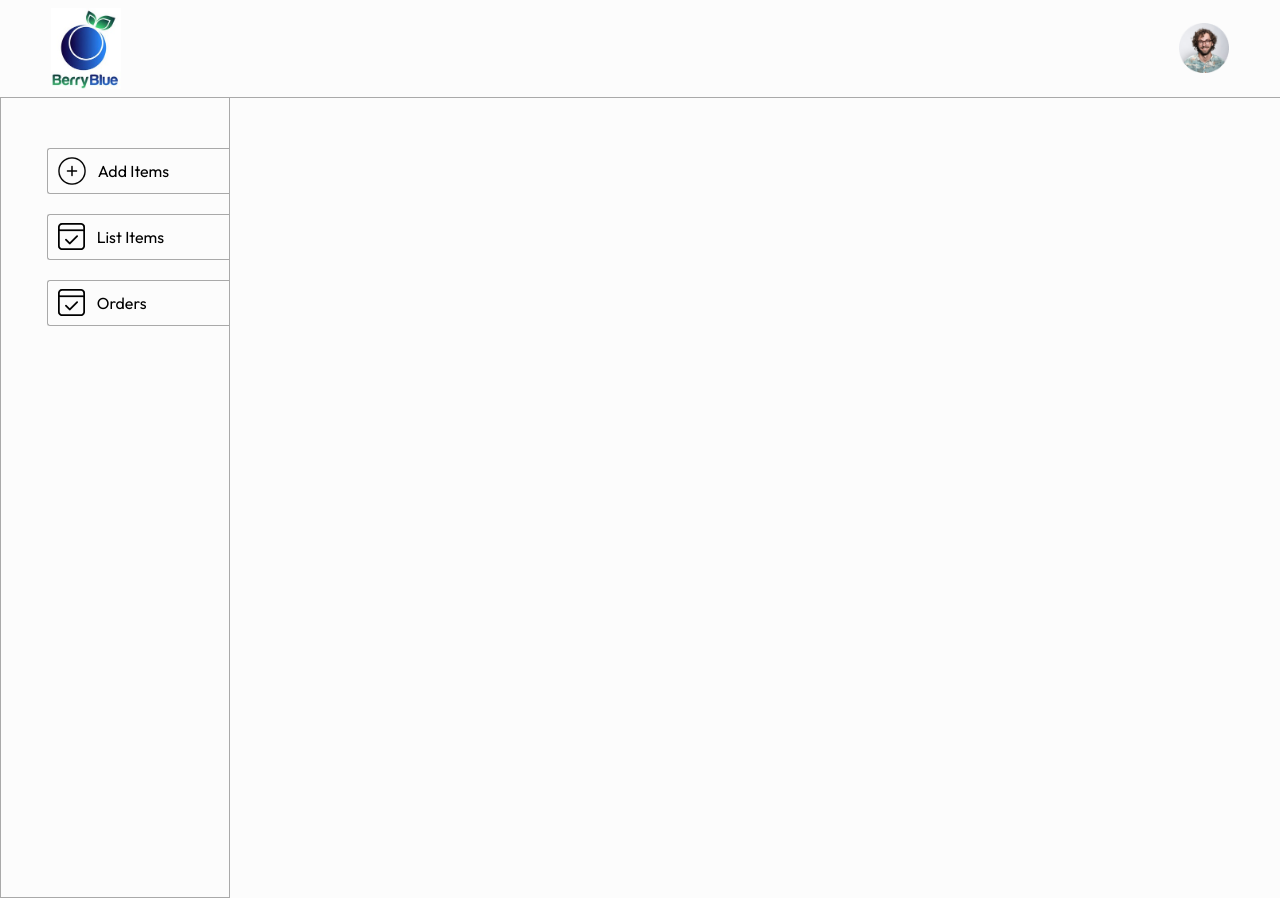
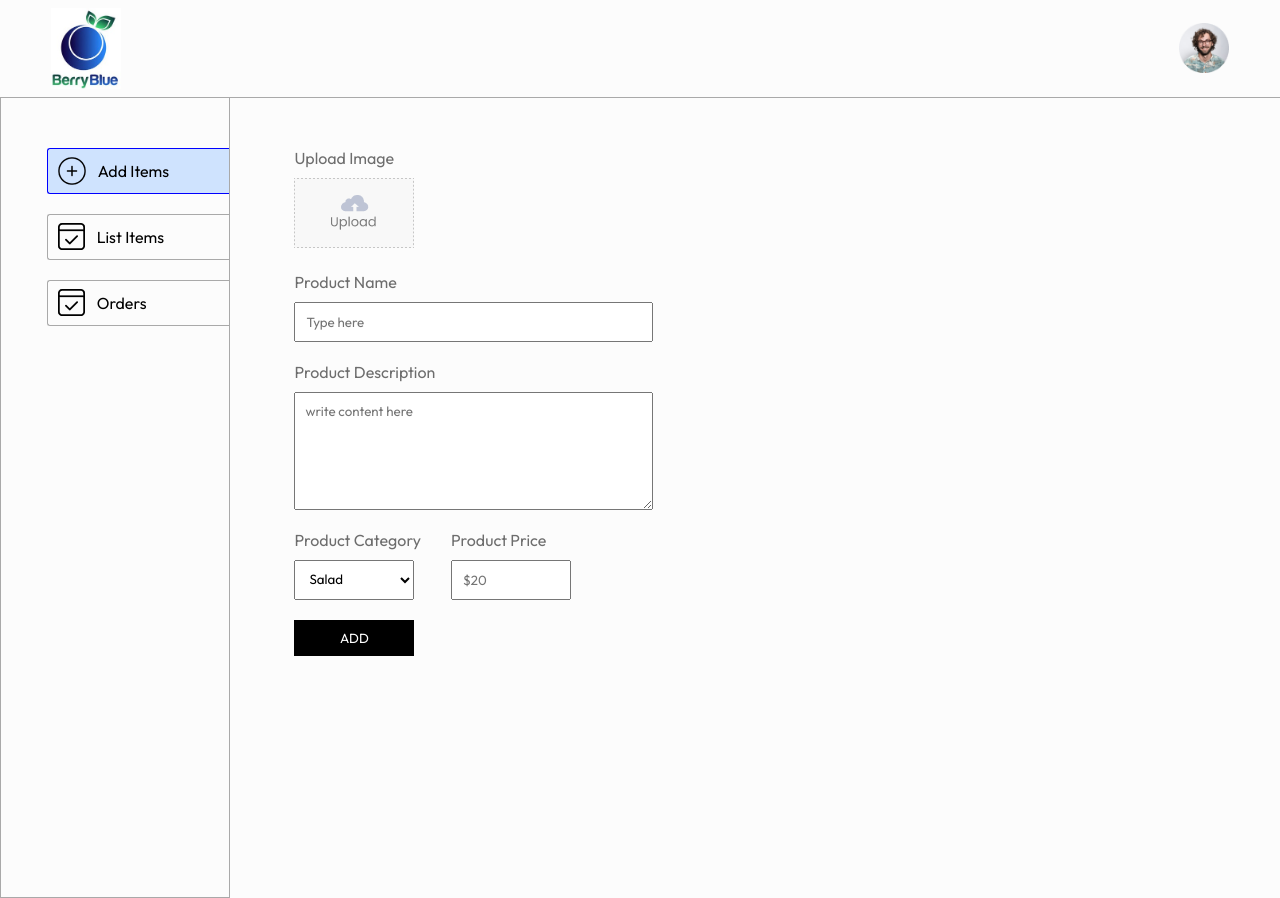
Before and after one commit to Sandaru-Samintha/Food-Delivery-Website-admin-panel, a React (Vite) app: page /add in a window 1280 px wide. Built offline with nearby package versions, Linux system fonts and the light colour scheme.

Commit message:
create the add page frontend

```diff
--- a/src/App.jsx
+++ b/src/App.jsx
@@ -1,5 +1,9 @@
+import { Route, Routes } from 'react-router-dom'
 import Navbar from './components/Navbar/Navbar'
 import Sidebar from './components/Sidebar/Sidebar'
+import Add from './pages/Add/Add'
+import List from './pages/List/List'
+import Orders from './pages/Orders/Orders'
 
 const App = () => {
   return (
@@ -8,6 +12,11 @@
       <hr/>
       <div className="app-content">
         <Sidebar />
+        <Routes>
+          <Route path='/add' element={<Add/>}/>
+          <Route path='/list' element={<List/>}/>
+          <Route path='/orders' element={<Orders/>}/>
+        </Routes>
       </div>
     </div>
   )
--- a/src/components/sidebar/Sidebar.css
+++ b/src/components/sidebar/Sidebar.css
@@ -11,6 +11,10 @@
   display: flex;
   flex-direction: column;
   gap: 20px;
+}
+.sidebar-option.active{
+  background-color:#cfe3fe;
+  border-color: rgb(0, 0, 255);
 }
 .sidebar-option{
   display: flex;
--- a/src/components/sidebar/Sidebar.jsx
+++ b/src/components/sidebar/Sidebar.jsx
@@ -1,22 +1,23 @@
 import "./Sidebar.css";
 import { assets } from "../../assets/assets";
+import { NavLink } from "react-router-dom";
 
 const Sidebar = () => {
   return (
     <div className="sidebar">
-      <div className="sidebar-options">
-        <div className="sidebar-option">
+    <div className="sidebar-options">
+        <NavLink to={'/add'} className="sidebar-option">
           <img src={assets.add_icon} alt="" />
           <p>Add Items</p>
-        </div>
-        <div className="sidebar-option">
+        </NavLink>
+        <NavLink to={'/list'} className="sidebar-option">
           <img src={assets.order_icon} alt="" />
           <p>List Items</p>
-        </div>
-        <div className="sidebar-option">
+        </NavLink>
+        <NavLink to={'/orders'}className="sidebar-option">
           <img src={assets.order_icon} alt="" />
           <p>Orders</p>
-        </div>
+        </NavLink>
       </div>
     </div>
   );
--- a/src/index.css
+++ b/src/index.css
@@ -28,3 +28,9 @@
 .app-content{
   display: flex;
 }
+
+.flex-col{
+  display: flex;
+  flex-direction: column;
+  gap:10px;
+}
--- a/src/pages/Add/Add.css
+++ b/src/pages/Add/Add.css
@@ -0,0 +1,35 @@
+.add{
+  width: 70%;
+  margin-left: max(5vw,25px);
+  margin-top: 50px;
+  color: #6d6d6d;
+  font-size: 16px;
+}
+.add form{
+  gap: 20px;
+}
+.add-img-upload{
+  width: 120px;
+}
+.add-product-name, .add-product-description{
+  width: max(40%,280px);
+}
+.add-product-name input,.add-product-description textarea{
+  padding: 10px;
+}
+.add-category-price{
+  display: flex;
+  gap:30px;
+}
+.add-category-price select,.add-category-price input{
+  max-width: 120px;
+  padding: 10px;
+}
+.add-btn{
+  max-width: 120px;
+  border: none;
+  padding: 10px;
+  background-color: black;
+  color: white;
+  cursor: pointer;
+}
--- a/src/pages/Add/Add.jsx
+++ b/src/pages/Add/Add.jsx
@@ -1,9 +1,48 @@
 import React from 'react'
 import './Add.css'
+import { assets } from '../../assets/assets'
 
 const Add = () => {
   return (
-    <div>Add</div>
+    <div className='add'>
+      <form className='flex-col'>
+        <div className="add-img-upload flex-col">
+          <p>Upload Image</p>
+          <label htmlFor="image" className="">
+            <img src={assets.upload_area} alt="" />
+          </label>
+          <input type="file" id='image' hidden required />
+        </div>
+        <div className="add-product-name flex-col">
+          <p>Product Name</p>
+          <input type="text" name='name' placeholder='Type here' />
+        </div>
+        <div className="add-product-description flex-col">
+          <p>Product Description</p>
+          <textarea name="description" rows="6" placeholder='write content here'></textarea>
+        </div>
+        <div className="add-category-price">
+          <div className="add-category flex-col">
+            <p>Product Category</p>
+            <select name="category" id="">
+              <option value="Salad">Salad</option>
+              <option value="Rolls">Rolls</option>
+              <option value="Deserts">Deserts</option>
+              <option value="Sandwich">Sandwich</option>
+              <option value="Cake">Cake</option>
+              <option value="Pure Veg">Pure Veg</option>
+              <option value="Pasta">Pasta</option>
+              <option value="Noodles">Noodles</option>
+            </select>
+          </div>
+          <div className="add-price flex-col">
+            <p>Product Price</p>
+            <input type="number" name='price' placeholder='$20'/>
+          </div>
+        </div>
+        <button type='submit' className='add-btn'>ADD</button>
+      </form>
+    </div>
   )
 }
 
--- a/src/pages/Order/Orders.jsx
+++ b/src/pages/Orders/Orders.jsx
@@ -1,8 +1,8 @@
-import './Order.css'
+import './Orders.css'
 
 const Orders = () => {
   return (
-    <div>Order</div>
+    <div>Orders</div>
   )
 }
 
```
Also changed, not shown: src/pages/Orders/Orders.css (added).
